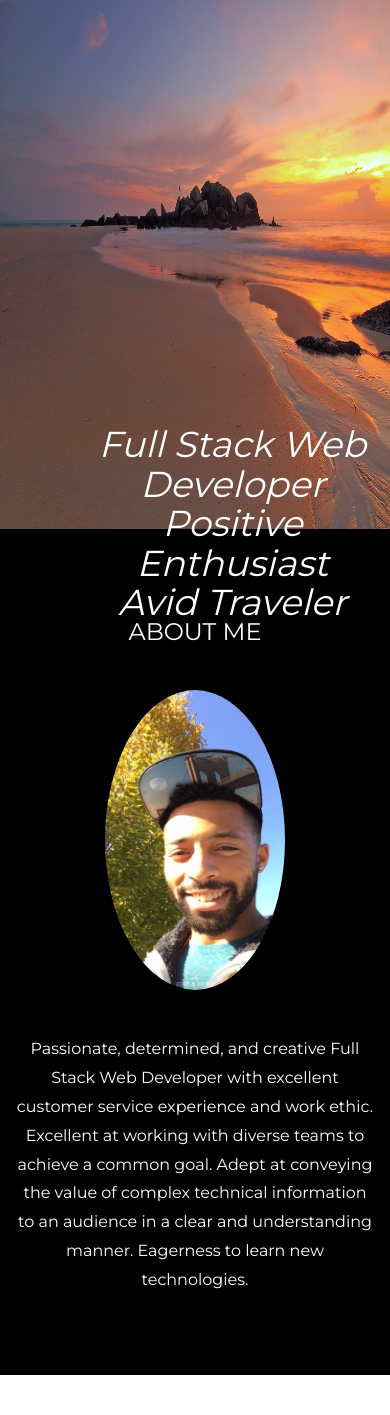
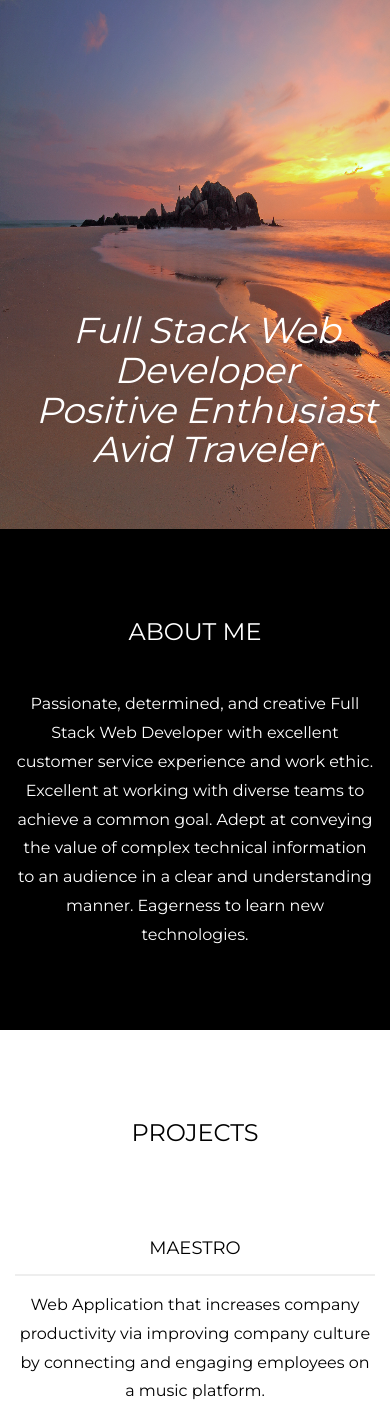
Before and after one commit to ArronJLinton/ArronJ-Linton, a PHP site: page / in a window 390 px wide. Shown: the part 101-1516 px from the top of the page. Run offline with PHP 8.4, Linux system fonts and the light colour scheme; some libraries are stand-ins or nearby versions.

Commit message:
container 1 responsive edits

```diff
--- a/assets/css/style.css
+++ b/assets/css/style.css
@@ -16,6 +16,9 @@ body {
   .margin {
     margin-bottom: 45px;
   }
+
+
+/*First Container*/
 
   /* The animation slideshow code */
 /*  @keyframes slideshow {
@@ -43,11 +46,11 @@ body {
     height: auto;
   }
 
-
+/*First Container Text*/
   #front-caption {
     position: absolute;
-    left: 75px;
-    bottom: 100px;
+    left: 6%;
+    bottom: 30%;
     font-style: italic;
   }
 
@@ -56,6 +59,11 @@ body {
       background-color: black;
       color: #ffffff;
   }
+
+/*  #about_summary {
+    width: 75%;
+    text-align: center;
+  }*/
 
   .bg-2 p {
     color: #ffffff; White
--- a/index.html
+++ b/index.html
@@ -57,13 +57,14 @@
 <div id="about" class="container-fluid bg-2 text-center">
   <h3 class="margin">ABOUT ME</h3>
   <div class="row">
-    <div class="col-lg-4">
-      <img src="./assets/images/profilepic.jpg" class=" img-circle margin"  alt="Arron J. Linton" width="180px" height="300px">
-    </div>
-    <div class="col-lg-7">
+    <div class="offset-lg-1 col-lg-6" id="about_summary">
     <p>Passionate, determined, and creative Full Stack Web Developer with excellent customer service experience and work ethic. Excellent at working with diverse teams to achieve a common goal. Adept at conveying the value of complex technical information to an audience in a clear and understanding manner. Eagerness to learn new technologies. </p>
     </div>
+    <!-- <div class="offset-lg-1 col-lg-4">
+      <img src="./assets/images/profilepic.jpg" class=" img-circle margin"  alt="Arron J. Linton" width="180px" height="300px">
+    </div> -->
   </div>
+
 </div>
 
 <!-- Third Container (Grid) -->
```
Also changed, not shown: assets/images/profilepic.jpg.
